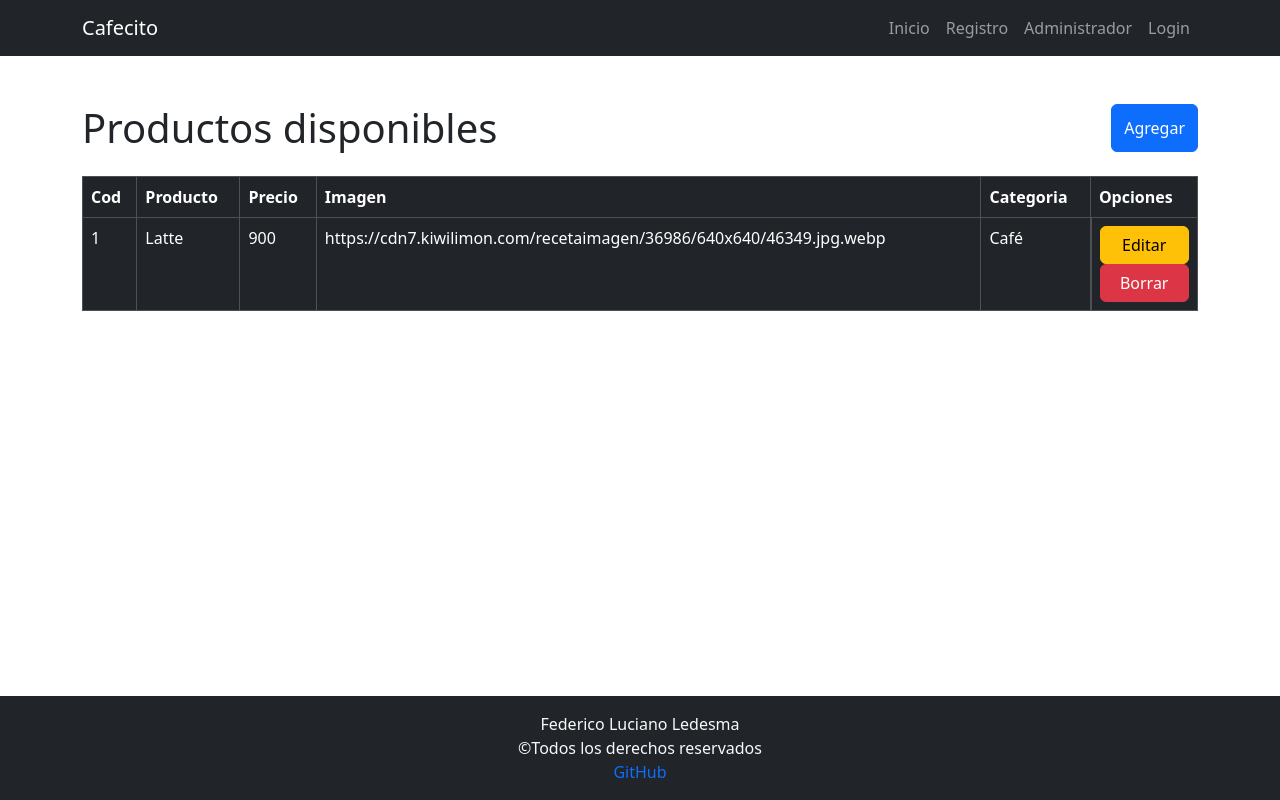
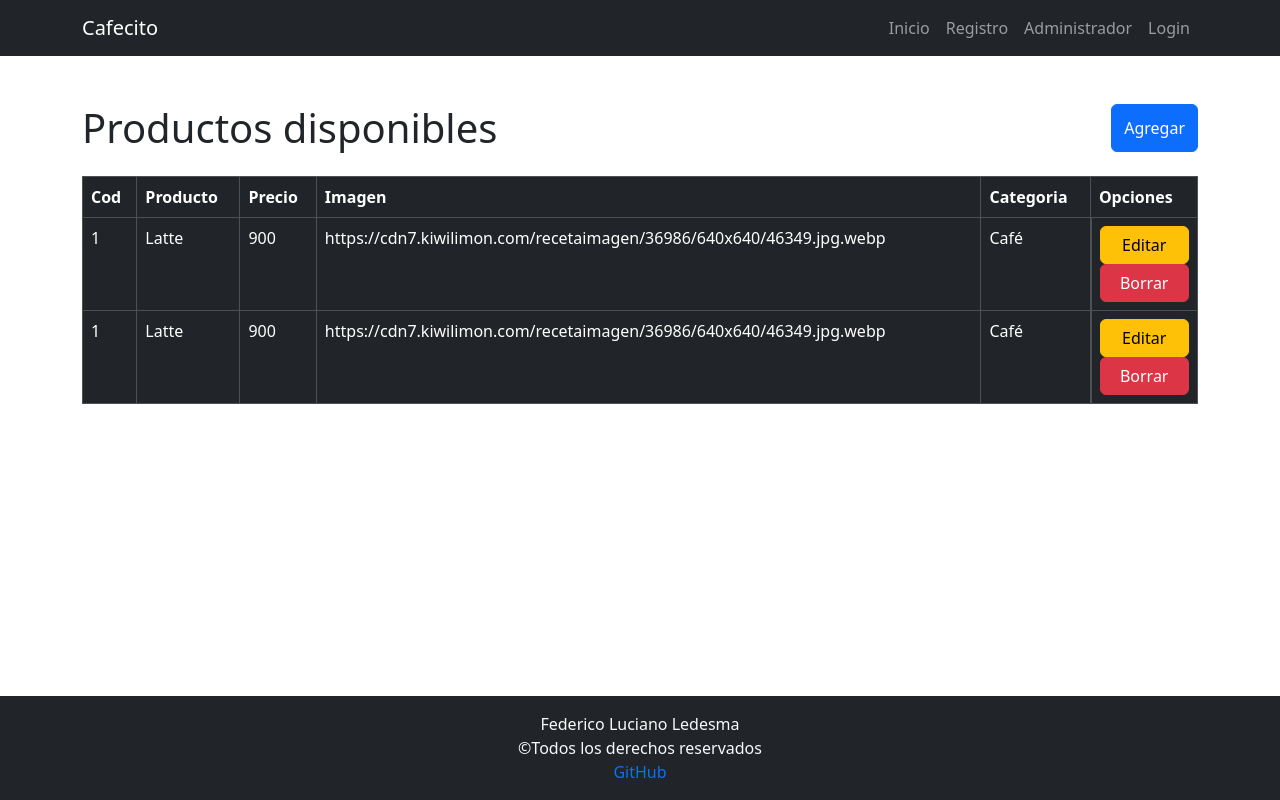
Before and after one commit to Fedreric/cafecito-fede-39i, a React (Vite) app: page / in a window 1280 px wide. Built offline with nearby package versions, Linux system fonts and the light colour scheme.

Commit message:
se crea el componente ItemProducto con el tr de la table y se hace uso en el tbdoy

```diff
--- a/src/views/Administrador.jsx
+++ b/src/views/Administrador.jsx
@@ -1,5 +1,6 @@
 import React from "react";
 import { Container, Table, Button } from "react-bootstrap";
+import ItemProducto from "./producto/ItemProducto";
 
 const Administrador = () => {
   return (
@@ -20,17 +21,8 @@ const Administrador = () => {
           </tr>
         </thead>
         <tbody>
-          <tr>
-            <td>1</td>
-            <td>Latte</td>
-            <td>900</td>
-            <td>https://cdn7.kiwilimon.com/recetaimagen/36986/640x640/46349.jpg.webp</td>
-            <td>Café</td>
-            <td className="d-flex flex-column">
-                <Button variant="warning">Editar</Button>
-                <Button variant="danger">Borrar</Button>
-            </td>
-          </tr>
+          <ItemProducto></ItemProducto>
+          <ItemProducto></ItemProducto>
         </tbody>
       </Table>
     </Container>
--- /dev/null
+++ b/src/views/producto/ItemProducto.jsx
@@ -0,0 +1,19 @@
+import { Button } from "react-bootstrap";
+
+const ItemProducto = () => {
+    return (
+        <tr>
+            <td>1</td>
+            <td>Latte</td>
+            <td>900</td>
+            <td>https://cdn7.kiwilimon.com/recetaimagen/36986/640x640/46349.jpg.webp</td>
+            <td>Café</td>
+            <td className="d-flex flex-column">
+                <Button variant="warning">Editar</Button>
+                <Button variant="danger">Borrar</Button>
+            </td>
+          </tr>
+    );
+};
+
+export default ItemProducto;
```
